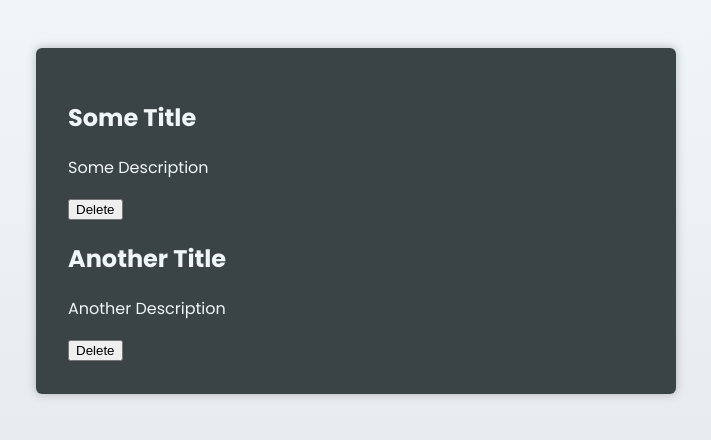
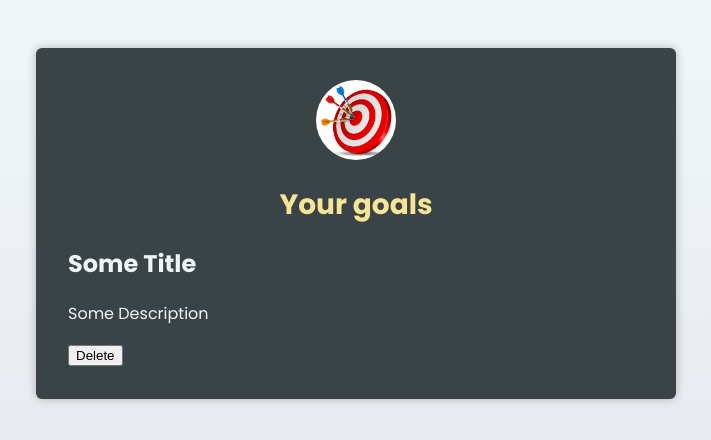
Before and after one commit to dianasynentschenko/React-TS-First-project, a React (Vite) app: page / in a window 1280 px wide. Shown: the top 440 px of the page, without its empty margins (284-995 px from the left). Built offline with nearby package versions, Linux system fonts and the light colour scheme.

Commit message:
add Header component

```diff
--- a/src/App.tsx
+++ b/src/App.tsx
@@ -1,11 +1,16 @@
 import Goal from "./components/Goal.tsx";
+import Header from "./components/Header.tsx";
+import goalsImg from "./assets/goal.jpg";
 
 export default function App()
 {
   return (
   <main>
+    <Header image = {{ src: goalsImg, alt: 'A list of goals'}}>
+      <h1>Your goals</h1>
+    </Header>
     <Goal title="Some Title" descriptin="Some Description"/>
-    <Goal title="Another Title" descriptin="Another Description"/>
+
   </main>
   );
 }
--- /dev/null
+++ b/src/components/Header.tsx
@@ -0,0 +1,19 @@
+import { type ReactNode } from 'react'
+
+type HeaderProps =
+{
+    image: {
+        src: string;
+        alt: string;
+    };
+    children: ReactNode
+};
+export default function Header({image, children}: HeaderProps)
+{
+    return (
+        <header>
+            <img src = {image.src} alt = {image.alt} />
+            {children}
+        </header>
+    );
+}
```
Also changed, not shown: src/assets/goal.jpg (added).
